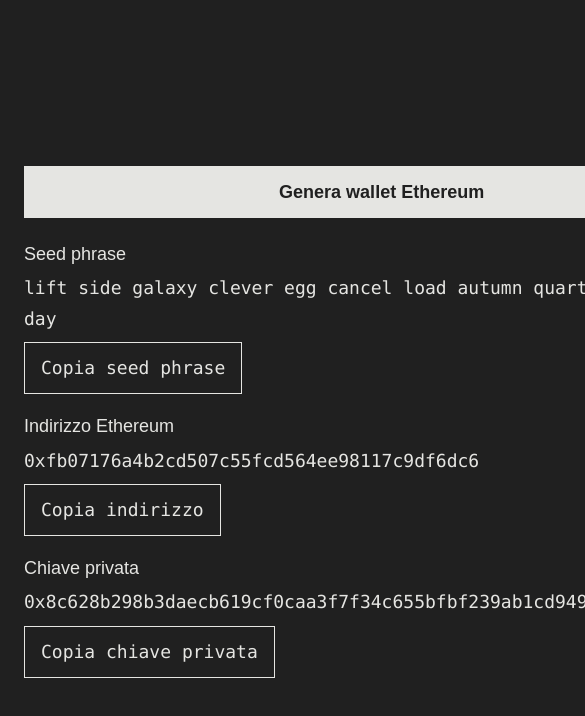
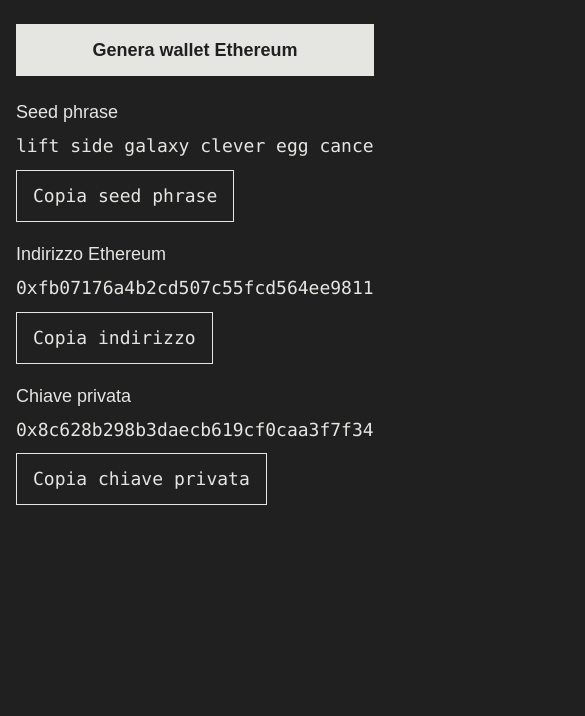
Before and after one commit to pepcoiro/ethereum-wallet-generator, a plain HTML site: page index.html in a window 390 px wide. Both pictures are taken after a click on the button "Genera wallet Ethereum". Shown: the top 716 px of the page, 585 px wide, since content can reach past the window. Drawn offline with Linux system fonts and the light colour scheme.

Commit message:
Adatta layout mobile con contenitore 600px e padding

```diff
--- a/index.html
+++ b/index.html
@@ -17,13 +17,15 @@
 body {
   margin: 0;
   min-height: 100vh;
-  padding: 24px;
-  display: grid;
-  place-items: center;
+  padding: 36px 24px;
   background: var(--bg);
   color: var(--fg);
 }
-.wrap { width: min(1100px, 100%); }
+.wrap {
+  width: 100%;
+  max-width: 600px;
+  margin: 0 auto;
+}
 button {
   height: 52px;
   min-height: 52px;
@@ -75,7 +77,15 @@
   color: var(--fg);
   font: 12px/1.4 Arial, Verdana, sans-serif;
 }
-.value { white-space: pre-wrap; user-select: text; }
+.value {
+  white-space: nowrap;
+  overflow-x: auto;
+  overflow-wrap: normal;
+  user-select: text;
+}
+@media (max-width: 480px) {
+  body { padding: 24px 16px; }
+}
 .copy-button { margin-top: 8px; }
 
 /* Personalizzazione richiesta */
```
